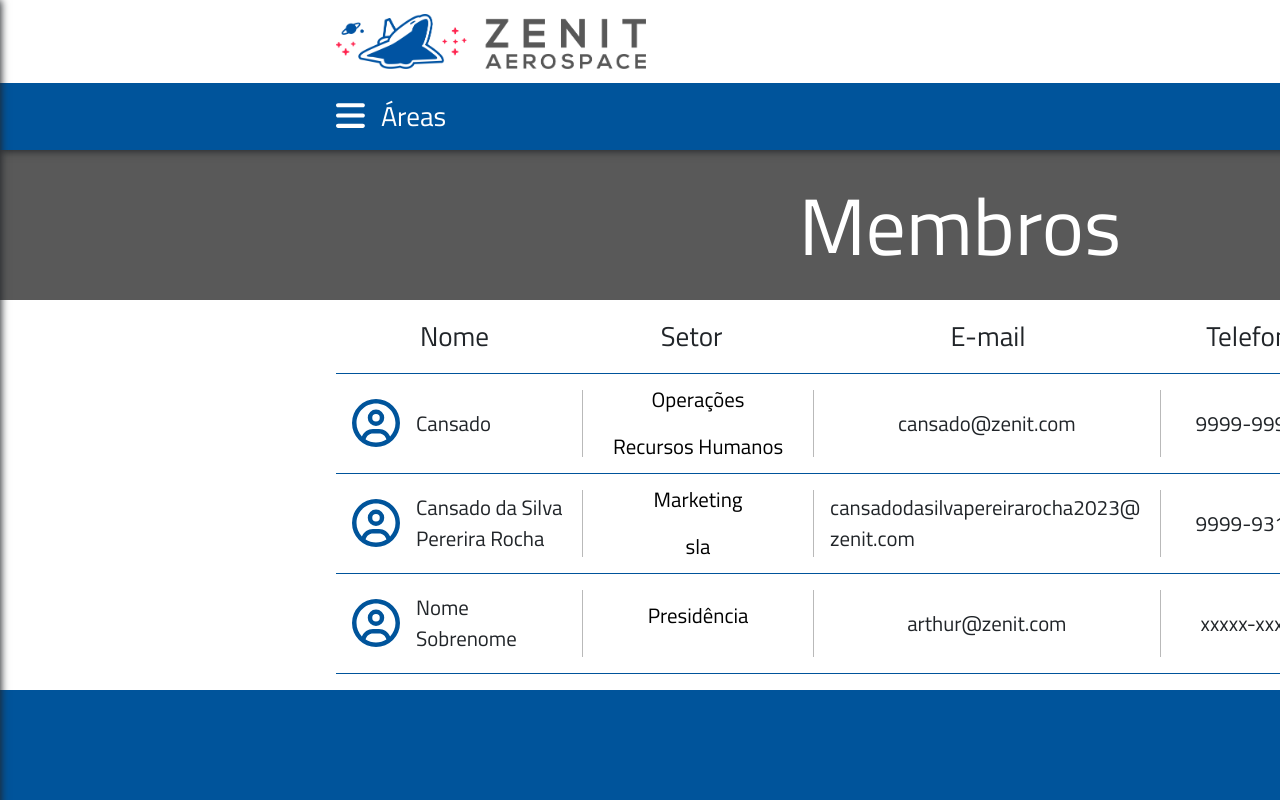
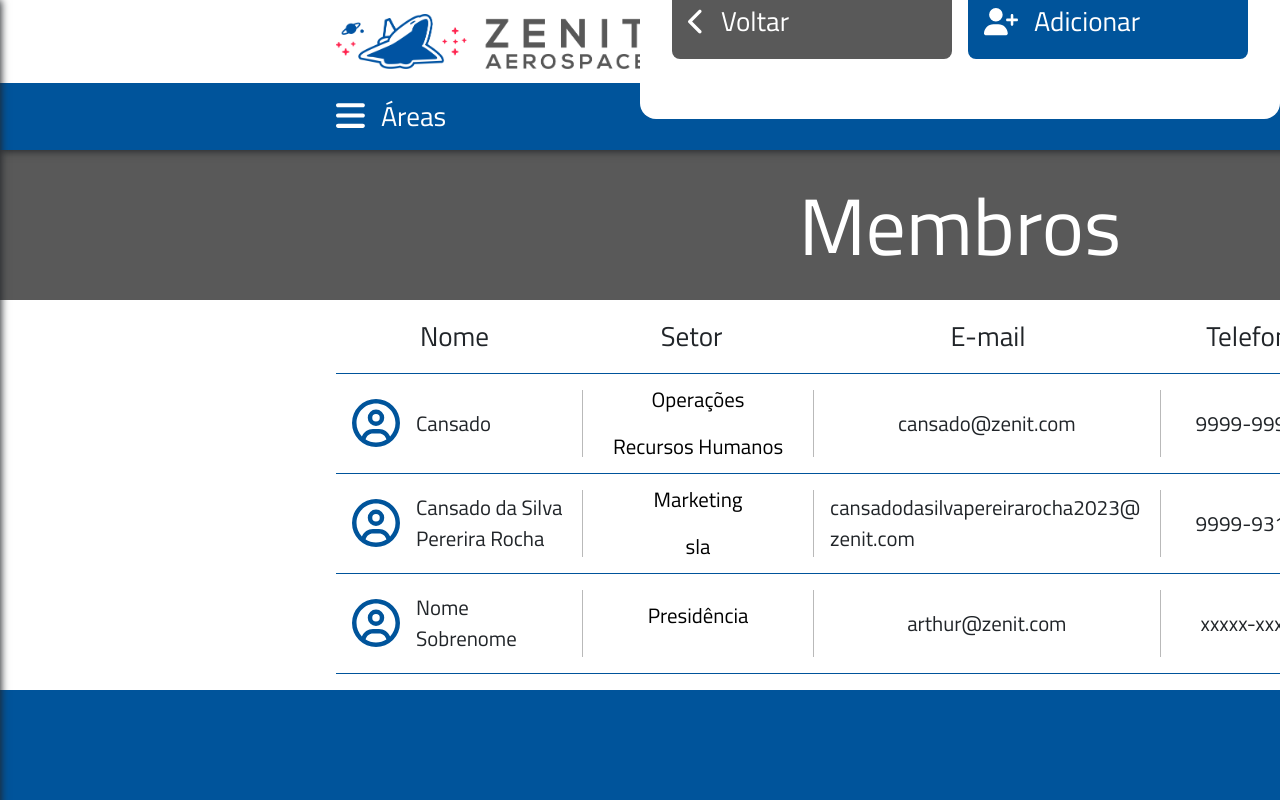
Before and after one commit to mdsreq-fga-unb/2022.2-AeroWiki, a React (Create React App) app in the folder aerowiki/front/: page /membros in a window 1280 px wide. Shown: the top 800 px of the page. Built offline with nearby package versions, Linux system fonts and the light colour scheme.

Commit message:
Popup de cadastro
- Refatoração em botões

```diff
--- a/aerowiki/front/src/components/Navbar/NavMenu.css
+++ b/aerowiki/front/src/components/Navbar/NavMenu.css
@@ -33,13 +33,13 @@
     flex-direction: column;
 }
 
-#area{
+.area{
     display: flex;
     border-radius: 8px;
     height: 100px;
     width: 100%;
 }
-#area:hover{
+.area:hover{
     background-color: var(--zdark-blue);
 }
 
@@ -52,7 +52,7 @@
     width: 15%;
 }
 
-#button{
+.button{
     text-decoration: none;
     height: 100%;
     width: 100%;
@@ -62,13 +62,15 @@
     align-items: center;
     color: white;
 }
-#button svg{
+.button svg{
     width: 30%;
 }
-#button span{
+.button span{
     width: 70%;
 }
-
+.button:hover{
+    color: white;
+}
 
 
 #subareas{
@@ -82,9 +84,9 @@
     background-color: var(--zgrey);
 }
 
-#subarea{
+.subarea{
     height: 70px;
 }
-#subarea #button{
+.subarea .button{
     font-size: 1.3rem;
 }
--- a/aerowiki/front/src/components/Navbar/NavMenu.js
+++ b/aerowiki/front/src/components/Navbar/NavMenu.js
@@ -10,8 +10,8 @@ function NavMenu({item}) {
   return (
     <>
     <div id='item'>
-      <div id='area' >
-        <Link to={item.path} id='button'>
+      <div className='area' >
+        <Link to={item.path} className='button'>
           {item.icon}
           <span>{item.title}</span>
         </Link>
@@ -24,8 +24,8 @@ function NavMenu({item}) {
       <div id={subnav? 'subareas-active' : 'subareas'}>
         {item.subnav && item.subnav.map((item, index) => {
           return(
-            <div id='subarea' key={index}>
-              <Link to={item.path} id='button'>
+            <div className='subarea' key={index}>
+              <Link to={item.path} className='button'>
                 {item.icon}
                 <span>{item.title}</span>
               </Link>
--- a/aerowiki/front/src/components/NewUserForm/NewUserForm.css
+++ b/aerowiki/front/src/components/NewUserForm/NewUserForm.css
@@ -5,31 +5,129 @@
     --zgrey: #595959;
 }
 
-#form{
-    display: none;
+#form-bg{
+    background-color: rgba(0, 0, 0, 0);
+    transition: 300ms;
 }
-#form-active{
+#form-bg-active{
     position: fixed;
     top: 0;
     left: 0;
     height: 100vh;
-    width: 1920px;
-    background-color: rgba(128, 128, 128, 0.7);
+    width: 100vw;
+    background-color: rgba(0, 0, 0, 0.5);
     z-index: 11;
+    transition: 500ms;
+}
+
+#form, #form-active{
+    position: fixed;
+    z-index: 12;
+}
+#form{
+    top: -882.35px;
+    transition: 300ms;
+}
+#form-active{
+    top: calc(50% - (882.35px)/2);
+    transition: 500ms;
+}
+
+#form-container{
     display: flex;
-    align-items: center;
+    flex-direction: column;
+    gap: 1rem;
+    padding: 2rem;
+    border-radius: 16px;
+    background-color: white;
+}
+#form-container span{
+    color: var(--zlight-blue);
+    display: flex;
     justify-content: center;
 }
 
 #new-user-form{
-    height: fit-content;
-    width: fit-content;
-    background-color: white;
+    display: flex;
+    gap: 2rem;
+    flex-direction: column;
+    font-size: 1.7rem;
+    border: solid 3px var(--zlight-blue);
+    border-radius: 16px;
     padding: 1rem;
+    padding-bottom: 2rem;
 }
 
-#new-user-form form{
+#inputs{
+    display: flex;
+    gap: 1rem;
+    justify-content: space-between;
+}
+.input{
+    border: 1px solid #ced4da;
+    border-radius: 0.375rem;
+    padding: 0.375rem 0.75rem;
+    box-shadow: 0px 0px 0px var(--zlight-blue);
+    outline: none;
+    width: 100%;
+    font-size: 1.3rem;
+}
+.input:focus{
+    border: 1px solid rgb(130, 130, 255);
+    box-shadow: 0 0 0px 4px lightblue;
+    transition: border-color 0.15s ease-in-out, box-shadow 0.15s ease-in-out;
+}
+
+label{
+    padding: 0.3rem
+}
+
+#form-box{
     display: flex;
     flex-direction: column;
+    width: 100%;
+}
+
+#form-buttons{
+    display: flex;
+    flex-direction: row;
     gap: 1rem;
+    align-items: center;
+    height: 130px;
+    width: 100%;
 }
+#form-buttons span{
+    color: white;
+}
+#form-buttons .area{
+    display: flex;
+    position: unset;
+    height: 75px;
+    width: 50%;
+}
+
+.back{
+    background-color: var(--zgrey);
+}
+.back:hover{
+    background-color: rgb(59, 59, 59);
+}
+.add{
+    background-color: var(--zlight-blue);
+}
+.add:hover{
+    background-color: var(--zdark-blue);
+}
+.add a{
+    padding: 0 !important;
+    padding-left: 1rem !important;
+}
+.add input{
+    padding: 0;
+    width: 100%;
+    height: 100%;
+    border: none;
+    background-color: transparent;
+    color: white;
+    text-align: start;
+}
--- a/aerowiki/front/src/components/NewUserForm/NewUserForm.js
+++ b/aerowiki/front/src/components/NewUserForm/NewUserForm.js
@@ -4,6 +4,10 @@ import { useState } from 'react'
 import { Link } from 'react-router-dom'
 import { FontAwesomeIcon } from '@fortawesome/react-fontawesome'
 import * as faIcons from '@fortawesome/free-solid-svg-icons'
+import FloatingLabel from 'react-bootstrap/FloatingLabel'
+import Form from 'react-bootstrap/Form'
+import Col from 'react-bootstrap/Col';
+import Row from 'react-bootstrap/Row';
 
 function NewUserForm() {
     const [newuserForm, setForm] = useState(true)
@@ -11,22 +15,81 @@ function NewUserForm() {
 
     return (
       <>
-      <div id='area'>
-        <Link to='#' id='button' onClick={showForm}>
+      <div className='area'>
+        <Link to='#' className='button' onClick={showForm}>
           <FontAwesomeIcon icon={faIcons.faPlus} />
           <span>Novo membro</span>
         </Link>
       </div>
 
+      <div id={newuserForm ? 'form-bg' : 'form-bg-active'}></div>
+
       <div id={newuserForm ? 'form' : 'form-active'}>
-        <div id='new-user-form'>
-          <form>
-            <input type='text'></input>
-            <input type='text'></input>
-            <input type='text'></input>
-            <input type='text'></input>
-            <input type='text'></input>
+        <div id='form-container'>
+          <span>Cadastrar membro</span>
+          <form id='new-user-form'>
+
+            <div id='form-box'>
+              <label>Nome</label>
+              <div id='inputs'>
+                <input type="text" name='name' placeholder='Nome' className='input'></input>
+                <input type="text" name='surname' placeholder='Sobrenome' className='input'></input>
+              </div>
+            </div>
+
+            <div id='form-box'>
+              <label>Email</label>
+              <input type="email" name='email' placeholder='E-mail Zenit' className='input'></input>
+            </div>
+
+            <div id='form-box'>
+              <label>Senha</label>
+              <input type="password" name='password' placeholder='Senha' className='input'></input>
+            </div>
+
+            <div id='form-roles'>
+              <div id='inputs'>
+                <div id='form-box'>
+                  <label>Setor</label>
+                  <select name="area" className='input'>
+                    <option value="" disabled selected>Selecione o setor</option>
+                    <option value="comercial">Comercial</option>
+                    <option value="marketing">Marketing</option>
+                    <option value="relacoes">Relações Externas</option>
+                    <option value="p&d">Pesquisa & Desenvolvimento</option>
+                    <option value="operacoes">Operações</option>
+                  </select>
+                </div>
+
+                <div id='form-box'>
+                  <label>Cargo</label>
+                  <select name="role" className='input'>
+                    <option value="" disabled selected>Selecione o cargo</option>
+                    <option value="membro">Membro</option>
+                    <option value="gerente">Gerente</option>
+                    <option value="diretor">Diretor</option>
+                    <option value="presidente">Presidente</option>
+                  </select>
+                </div>
+              </div>
+            </div>
+
           </form>
+          <div id='form-buttons'>
+            <div className='back area'>
+              <Link to='#' className='button' onClick={showForm}>
+                <FontAwesomeIcon icon={faIcons.faChevronLeft} />
+                <span>Voltar</span>
+              </Link>
+            </div>
+
+            <div className='add area'>
+              <Link to='#' className='button' onClick={showForm}>
+                <FontAwesomeIcon icon={faIcons.faUserPlus} />
+                <input type='submit' value='Adicionar' form='new-user-form'></input>
+              </Link>
+            </div>
+          </div>
         </div>
       </div>
       </>
--- a/aerowiki/front/src/components/UserMenu/UserMenu.css
+++ b/aerowiki/front/src/components/UserMenu/UserMenu.css
@@ -43,6 +43,6 @@
     width: 100%;
 }
 
-#usermenu-items #area{
+#usermenu-items .area{
     height: 70px;
 }
--- a/aerowiki/front/src/components/UserMenu/UserMenu.js
+++ b/aerowiki/front/src/components/UserMenu/UserMenu.js
@@ -23,8 +23,8 @@ function UserMenu() {
         <div id='usermenu-items' onClick={showUsermenu}>
             {UserMenuData.map((item, index) => {
                 return(
-                    <div id='area' key={index}>
-                        <Link to={item.path} id='button'>
+                    <div className='area' key={index}>
+                        <Link to={item.path} className='button'>
                             {item.icon}
                             <span>{item.title}</span>
                         </Link>
--- a/aerowiki/front/src/pages/Membros/Membros.css
+++ b/aerowiki/front/src/pages/Membros/Membros.css
@@ -18,18 +18,18 @@
     font-size: 5rem;
 }
 
-#main-title #area{
+#main-title .area{
     position: absolute;
     right: calc(320px + 1rem);
     height: unset;
     width: unset;
 }
-#main-title #button{
+#main-title .button{
     gap: 1rem;
     padding: 1rem;
 }
-#main-title #button span,
-#main-title #button svg{
+#main-title .button span,
+#main-title .button svg{
     width: unset;
     font-size: 1.7rem;
 }
```
